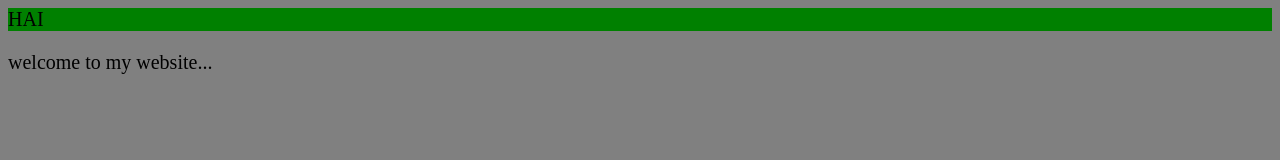
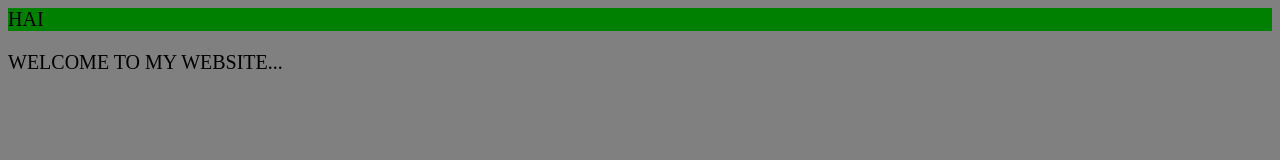
Before and after one commit to danishserver/test-website, a plain HTML site: page index.html in a window 1280 px wide. Drawn offline with Linux system fonts and the light colour scheme.

Commit message:
update index.html

```diff
--- a/index.html
+++ b/index.html
@@ -16,7 +16,7 @@
 
 <body>
   <header>HAI</header>
-  <p>welcome to my website...</p>
+  <p>WELCOME TO MY WEBSITE...</p>
 
   <!-- Project -->
   <script src="main.js"></script>
```
